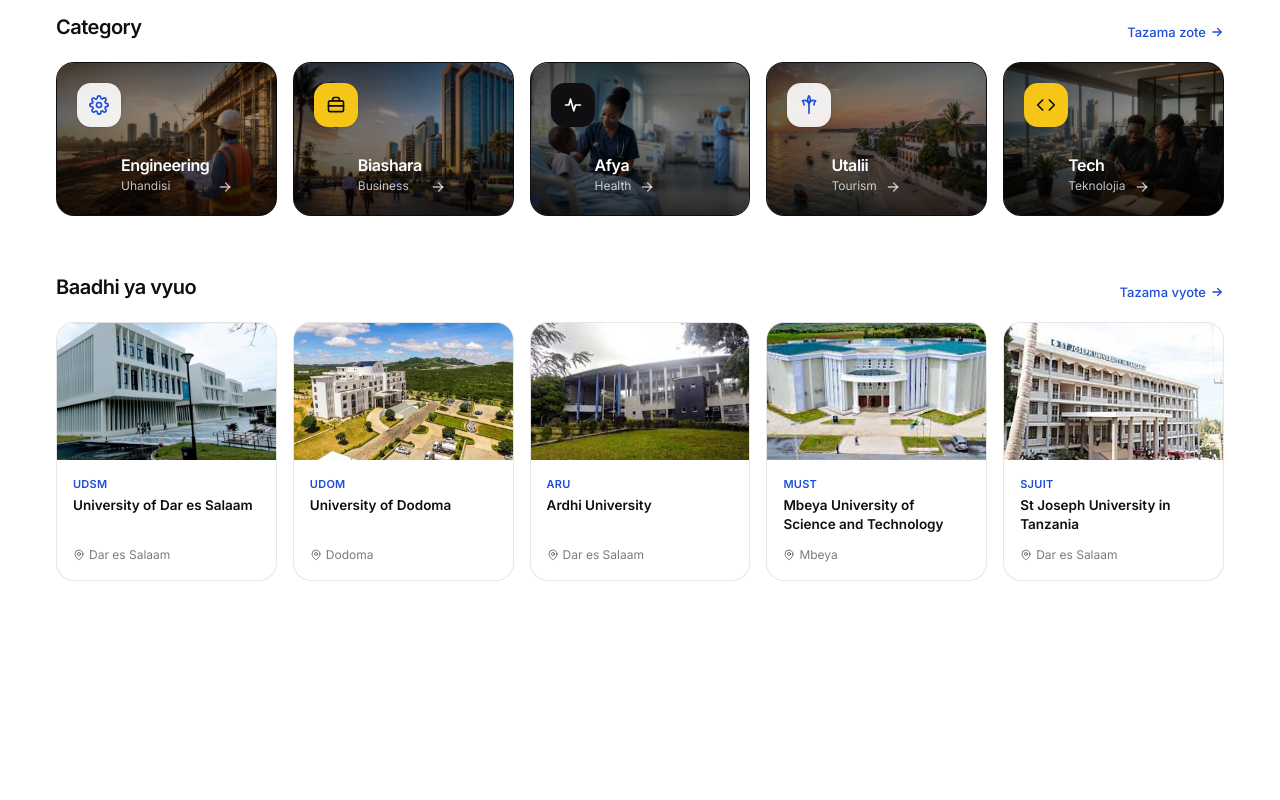
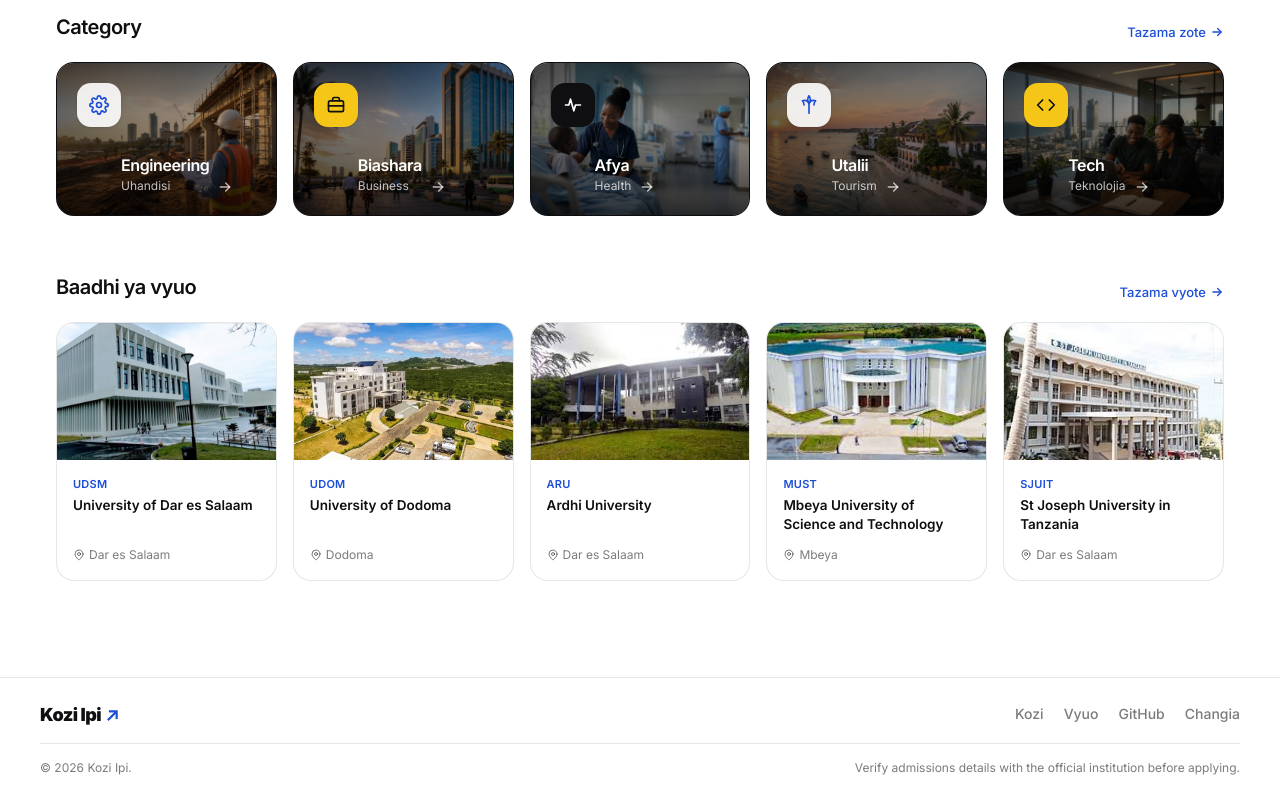
Before and after one commit to hassanayn/kozi-ipi, a Next.js app: page / in a window 1280 px wide. Shown: the part 852-1652 px from the top of the page. Before the commit the page ends 1529 px from the top, so only its background shows below. Built offline with nearby package versions, Linux system fonts and the light colour scheme; no server answers.

Commit message:
feat: add simple site footer

```diff
--- a/app/layout.tsx
+++ b/app/layout.tsx
@@ -1,6 +1,7 @@
 import "./globals.css"
 import { Inter } from "next/font/google"
 import { ConvexClientProvider } from "@/components/convex-client-provider"
+import { SiteFooter } from "@/components/site-footer"
 import { ThemeProvider } from "@/components/theme-provider"
 
 const inter = Inter({
@@ -22,7 +23,12 @@
     >
       <body>
         <ConvexClientProvider>
-          <ThemeProvider>{children}</ThemeProvider>
+          <ThemeProvider>
+            <div className="flex min-h-screen flex-col">
+              <main className="flex-1">{children}</main>
+              <SiteFooter />
+            </div>
+          </ThemeProvider>
         </ConvexClientProvider>
       </body>
     </html>
--- /dev/null
+++ b/components/site-footer.tsx
@@ -0,0 +1,43 @@
+import Link from "next/link"
+
+const FOOTER_LINKS = [
+  { label: "Kozi", href: "/search" },
+  { label: "Vyuo", href: "/vyuo" },
+  { label: "GitHub", href: "https://github.com/Bulalu/kozi-ipi" },
+  { label: "Changia", href: "https://github.com/Bulalu/kozi-ipi/blob/master/CONTRIBUTING.md" },
+]
+
+export function SiteFooter() {
+  return (
+    <footer className="border-t border-brand-ink/10 bg-white">
+      <div className="mx-auto flex w-full max-w-[1540px] flex-col gap-4 px-5 py-6 text-sm text-brand-ink/55 sm:px-8 lg:px-10">
+        <div className="flex flex-col gap-4 sm:flex-row sm:items-center sm:justify-between">
+          <Link
+            href="/"
+            className="inline-flex w-fit text-[18px] font-black tracking-[-0.03em] text-brand-ink"
+          >
+            Kozi Ipi
+            <span className="ml-1 text-brand-blue">↗</span>
+          </Link>
+
+          <nav className="flex flex-wrap gap-x-5 gap-y-2 font-medium">
+            {FOOTER_LINKS.map((link) => (
+              <Link
+                key={link.label}
+                href={link.href}
+                className="transition-colors hover:text-brand-ink"
+              >
+                {link.label}
+              </Link>
+            ))}
+          </nav>
+        </div>
+
+        <div className="flex flex-col gap-2 border-t border-brand-ink/10 pt-4 text-xs sm:flex-row sm:items-center sm:justify-between">
+          <p>© {new Date().getFullYear()} Kozi Ipi.</p>
+          <p>Verify admissions details with the official institution before applying.</p>
+        </div>
+      </div>
+    </footer>
+  )
+}
```
